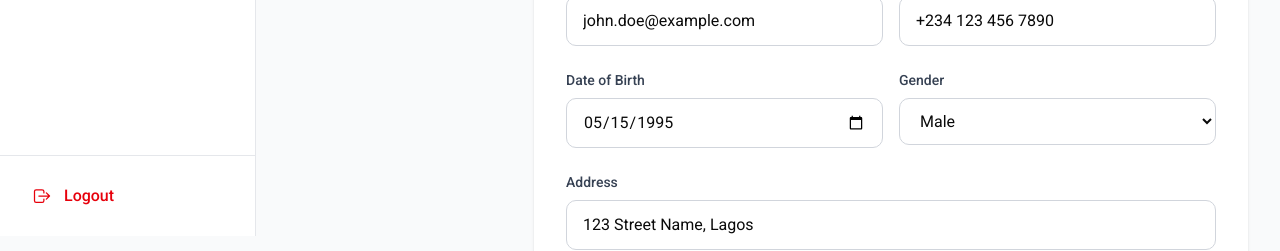
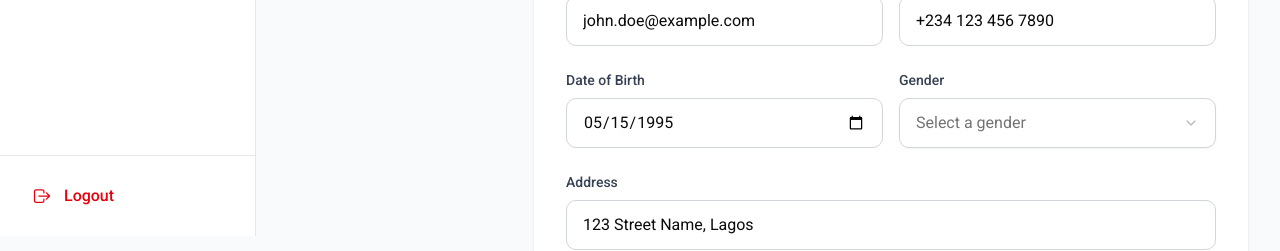
Before and after one commit to Wix-Code/event-booking-site, a Next.js app: page /dashboard/settings in a window 1280 px wide. Shown: the part 564-815 px from the top of the page. Built offline with nearby package versions, Linux system fonts and the light colour scheme.

Commit message:
fix on gender selection

```diff
--- a/app/dashboard/settings/page.tsx
+++ b/app/dashboard/settings/page.tsx
@@ -1,5 +1,6 @@
 "use client"
 
+import { SelectContent, Select, SelectGroup, SelectItem, SelectLabel, SelectTrigger, SelectValue } from '@/components/ui/select'
 import React, { useState } from 'react'
 import {
   IoPersonOutline,
@@ -11,6 +12,7 @@
   IoEyeOffOutline,
   IoCheckmarkCircle
 } from 'react-icons/io5'
+
 
 const Page = () => {
   const [activeSection, setActiveSection] = useState('profile')
@@ -240,7 +242,7 @@
                         className='w-full px-4 py-3 border border-gray-300 rounded-lg focus:outline-none focus:ring-2 focus:ring-black'
                       />
                     </div>
-                    <div>
+                    {/* <div>
                       <label className='block text-sm font-medium text-gray-700 mb-2'>Gender</label>
                       <select
                         name='gender'
@@ -253,6 +255,21 @@
                         <option value='other'>Other</option>
                         <option value='prefer-not-to-say'>Prefer not to say</option>
                       </select>
+                    </div> */}
+                    <div>
+                      <label className='block text-sm font-medium text-gray-700 mb-2'>Gender</label>
+                      <Select>
+                        <SelectTrigger className='w-full px-4 py-3 border border-gray-300 rounded-lg'>
+                          <SelectValue placeholder="Select a gender" />
+                        </SelectTrigger>
+                        <SelectContent className='w-full mt-[54px]'>
+                          <SelectGroup>
+                            {/* <SelectLabel>Gender</SelectLabel> */}
+                            <SelectItem className='text-[16px]' value="male">Male</SelectItem>
+                            <SelectItem className='text-[16px]' value="female">Female</SelectItem>
+                          </SelectGroup>
+                        </SelectContent>
+                      </Select>
                     </div>
                   </div>
 
--- /dev/null
+++ b/app/organizer/create/page.tsx
@@ -0,0 +1,9 @@
+import React from 'react'
+
+const page = () => {
+  return (
+    <div>page</div>
+  )
+}
+
+export default page
--- a/app/organizer/settings/page.tsx
+++ b/app/organizer/settings/page.tsx
@@ -1,5 +1,6 @@
 "use client"
 
+import { SelectContent, Select, SelectGroup, SelectItem, SelectLabel, SelectTrigger, SelectValue } from '@/components/ui/select'
 import React, { useState } from 'react'
 import {
   IoPersonOutline,
@@ -361,6 +362,18 @@
                         <option value='company'>Company</option>
                         <option value='nonprofit'>Non-Profit</option>
                       </select>
+                      <Select>
+                        <SelectTrigger className="w-full max-w-48">
+                          <SelectValue placeholder="Select a gender" />
+                        </SelectTrigger>
+                        <SelectContent>
+                          <SelectGroup>
+                            <SelectLabel>Gender</SelectLabel>
+                            <SelectItem value="male">Male</SelectItem>
+                            <SelectItem value="female">Female</SelectItem>
+                          </SelectGroup>
+                        </SelectContent>
+                      </Select>
                     </div>
                     <div>
                       <label className='block text-sm font-medium text-gray-700 mb-2'>Tax ID / Business Number</label>
--- /dev/null
+++ b/components/ui/select.tsx
@@ -0,0 +1,190 @@
+"use client"
+
+import * as React from "react"
+import { CheckIcon, ChevronDownIcon, ChevronUpIcon } from "lucide-react"
+import { Select as SelectPrimitive } from "radix-ui"
+
+import { cn } from "@/lib/utils"
+
+function Select({
+  ...props
+}: React.ComponentProps<typeof SelectPrimitive.Root>) {
+  return <SelectPrimitive.Root data-slot="select" {...props} />
+}
+
+function SelectGroup({
+  ...props
+}: React.ComponentProps<typeof SelectPrimitive.Group>) {
+  return <SelectPrimitive.Group data-slot="select-group" {...props} />
+}
+
+function SelectValue({
+  ...props
+}: React.ComponentProps<typeof SelectPrimitive.Value>) {
+  return <SelectPrimitive.Value data-slot="select-value" {...props} />
+}
+
+function SelectTrigger({
+  className,
+  size = "default",
+  children,
+  ...props
+}: React.ComponentProps<typeof SelectPrimitive.Trigger> & {
+  size?: "sm" | "default"
+}) {
+  return (
+    <SelectPrimitive.Trigger
+      data-slot="select-trigger"
+      data-size={size}
+      className={cn(
+        "border-input data-[placeholder]:text-muted-foreground [&_svg:not([class*='text-'])]:text-muted-foreground focus-visible:border-ring text-[16px] focus-visible:ring-ring/50 aria-invalid:ring-destructive/20 dark:aria-invalid:ring-destructive/40 aria-invalid:border-destructive cursor-pointer dark:bg-input/30 dark:hover:bg-input/50 flex w-fit items-center justify-between gap-2 rounded-md border bg-transparent px-4 py-3 text-[16px] whitespace-nowrap shadow-xs transition-[color,box-shadow] outline-none focus-visible:ring-[3px] disabled:cursor-not-allowed disabled:opacity-50 data-[size=default]:h-12.5 data-[size=sm]:h-8 *:data-[slot=select-value]:line-clamp-1 *:data-[slot=select-value]:flex *:data-[slot=select-value]:items-center *:data-[slot=select-value]:gap-2 [&_svg]:pointer-events-none [&_svg]:shrink-0 [&_svg:not([class*='size-'])]:size-4",
+        className
+      )}
+      {...props}
+    >
+      {children}
+      <SelectPrimitive.Icon asChild>
+        <ChevronDownIcon className="size-4 opacity-50" />
+      </SelectPrimitive.Icon>
+    </SelectPrimitive.Trigger>
+  )
+}
+
+function SelectContent({
+  className,
+  children,
+  position = "item-aligned",
+  align = "center",
+  ...props
+}: React.ComponentProps<typeof SelectPrimitive.Content>) {
+  return (
+    <SelectPrimitive.Portal>
+      <SelectPrimitive.Content
+        data-slot="select-content"
+        className={cn(
+          "bg-popover text-popover-foreground data-[state=open]:animate-in data-[state=closed]:animate-out data-[state=closed]:fade-out-0 data-[state=open]:fade-in-0 data-[state=closed]:zoom-out-95 data-[state=open]:zoom-in-95 data-[side=bottom]:slide-in-from-top-2 data-[side=left]:slide-in-from-right-2 data-[side=right]:slide-in-from-left-2 data-[side=top]:slide-in-from-bottom-2 relative z-50 max-h-(--radix-select-content-available-height) min-w-[8rem] origin-(--radix-select-content-transform-origin) overflow-x-hidden overflow-y-auto rounded-md border shadow-md",
+          position === "popper" &&
+            "data-[side=bottom]:translate-y-1 data-[side=left]:-translate-x-1 data-[side=right]:translate-x-1 data-[side=top]:-translate-y-1",
+          className
+        )}
+        position={position}
+        align={align}
+        {...props}
+      >
+        <SelectScrollUpButton />
+        <SelectPrimitive.Viewport
+          className={cn(
+            "p-1",
+            position === "popper" &&
+              "h-[var(--radix-select-trigger-height)] w-full min-w-[var(--radix-select-trigger-width)] scroll-my-1"
+          )}
+        >
+          {children}
+        </SelectPrimitive.Viewport>
+        <SelectScrollDownButton />
+      </SelectPrimitive.Content>
+    </SelectPrimitive.Portal>
+  )
+}
+
+function SelectLabel({
+  className,
+  ...props
+}: React.ComponentProps<typeof SelectPrimitive.Label>) {
+  return (
+    <SelectPrimitive.Label
+      data-slot="select-label"
+      className={cn("text-muted-foreground px-2 py-1.5 text-[16px]", className)}
+      {...props}
+    />
+  )
+}
+
+function SelectItem({
+  className,
+  children,
+  ...props
+}: React.ComponentProps<typeof SelectPrimitive.Item>) {
+  return (
+    <SelectPrimitive.Item
+      data-slot="select-item"
+      className={cn(
+        "focus:bg-accent focus:text-accent-foreground [&_svg:not([class*='text-'])]:text-muted-foreground relative flex w-full cursor-pointer text-[18px] items-center gap-2 rounded-sm py-3 pr-8 pl-2 text-sm outline-hidden select-none data-[disabled]:pointer-events-none data-[disabled]:opacity-50 [&_svg]:pointer-events-none [&_svg]:shrink-0 [&_svg:not([class*='size-'])]:size-4 *:[span]:last:flex *:[span]:last:items-center *:[span]:last:gap-2",
+        className
+      )}
+      {...props}
+    >
+      <span
+        data-slot="select-item-indicator"
+        className="absolute right-2 flex size-3.5 items-center justify-center"
+      >
+        <SelectPrimitive.ItemIndicator>
+          <CheckIcon className="size-4" />
+        </SelectPrimitive.ItemIndicator>
+      </span>
+      <SelectPrimitive.ItemText>{children}</SelectPrimitive.ItemText>
+    </SelectPrimitive.Item>
+  )
+}
+
+function SelectSeparator({
+  className,
+  ...props
+}: React.ComponentProps<typeof SelectPrimitive.Separator>) {
+  return (
+    <SelectPrimitive.Separator
+      data-slot="select-separator"
+      className={cn("bg-border pointer-events-none -mx-1 my-1 h-px", className)}
+      {...props}
+    />
+  )
+}
+
+function SelectScrollUpButton({
+  className,
+  ...props
+}: React.ComponentProps<typeof SelectPrimitive.ScrollUpButton>) {
+  return (
+    <SelectPrimitive.ScrollUpButton
+      data-slot="select-scroll-up-button"
+      className={cn(
+        "flex cursor-default items-center justify-center py-1",
+        className
+      )}
+      {...props}
+    >
+      <ChevronUpIcon className="size-4" />
+    </SelectPrimitive.ScrollUpButton>
+  )
+}
+
+function SelectScrollDownButton({
+  className,
+  ...props
+}: React.ComponentProps<typeof SelectPrimitive.ScrollDownButton>) {
+  return (
+    <SelectPrimitive.ScrollDownButton
+      data-slot="select-scroll-down-button"
+      className={cn(
+        "flex cursor-default items-center justify-center py-1",
+        className
+      )}
+      {...props}
+    >
+      <ChevronDownIcon className="size-4" />
+    </SelectPrimitive.ScrollDownButton>
+  )
+}
+
+export {
+  Select,
+  SelectContent,
+  SelectGroup,
+  SelectItem,
+  SelectLabel,
+  SelectScrollDownButton,
+  SelectScrollUpButton,
+  SelectSeparator,
+  SelectTrigger,
+  SelectValue,
+}
```
